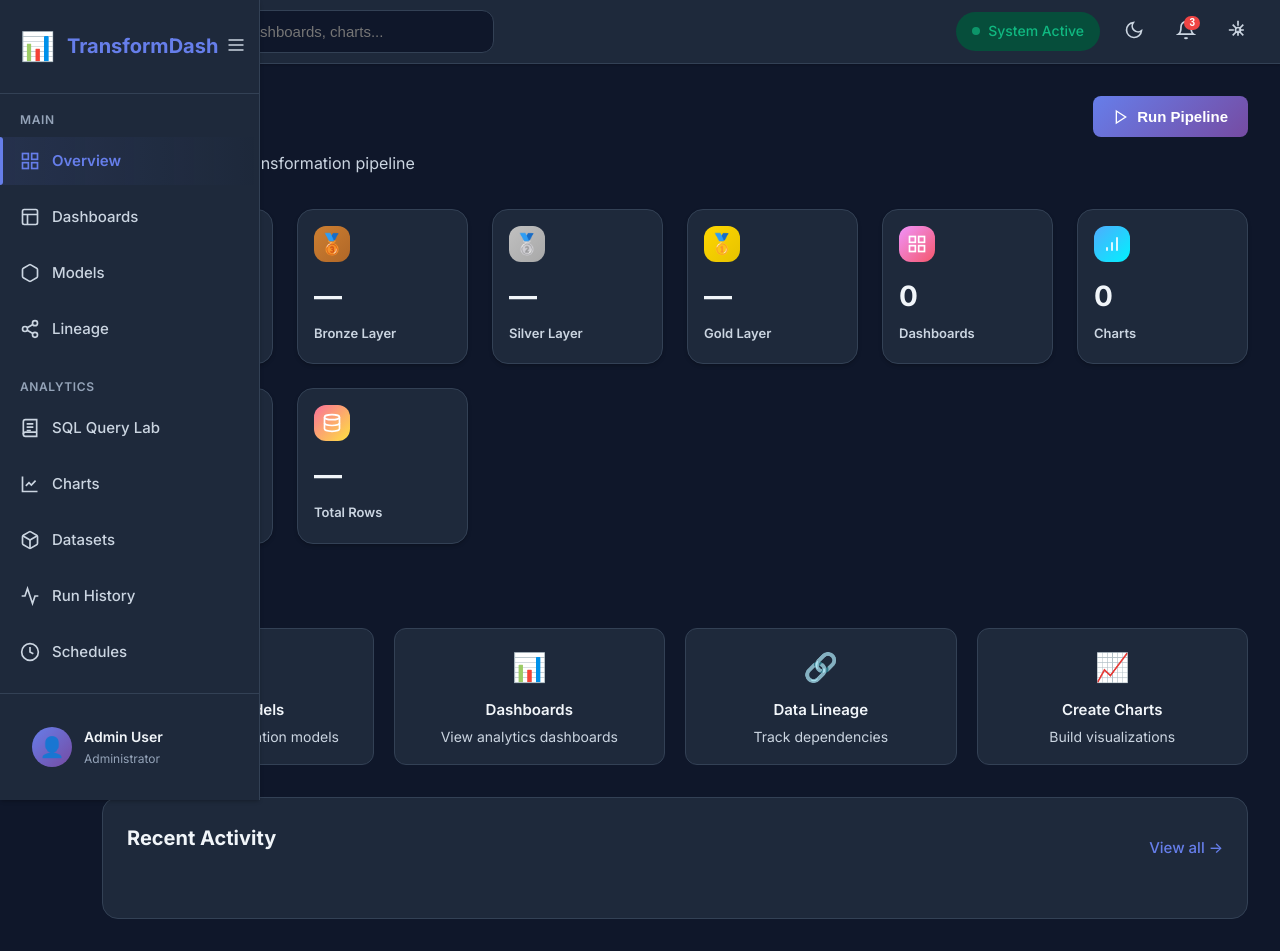
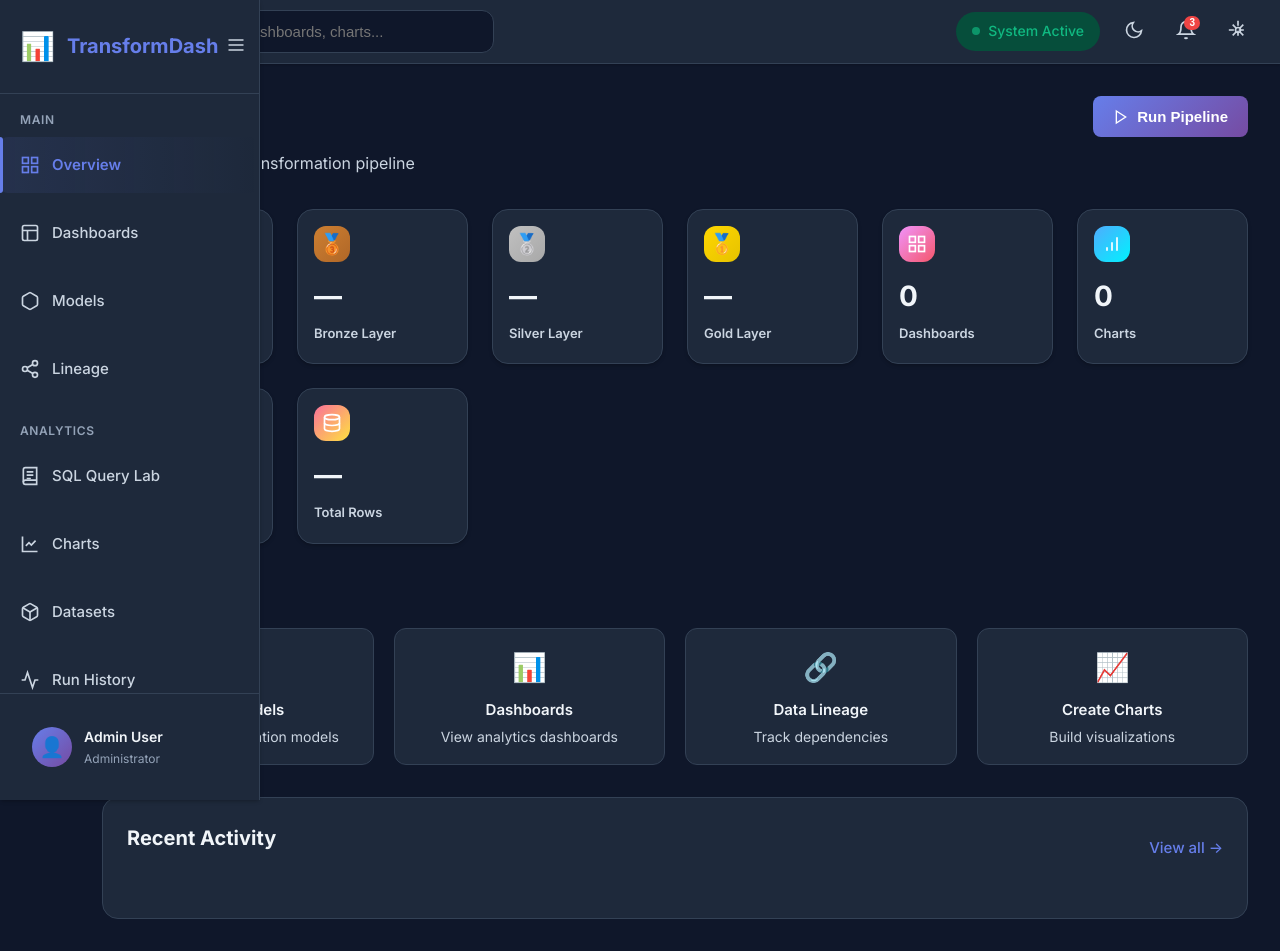
Before and after one commit to kraftaa/transformdash, a Python web app: template ui/templates/index.html in a window 1280 px wide. Run offline with Jinja, Linux system fonts and the light colour scheme; the template is opened without the code that fills it, so the values that code supplies are empty.

Commit message:
navigation icons overlapping fix

```diff
--- a/ui/static/css/styles.css
+++ b/ui/static/css/styles.css
@@ -276,14 +276,16 @@ body {
     display: flex;
     align-items: center;
     gap: var(--space-3);
-    padding: var(--space-3) var(--space-5);
+    padding: var(--space-4) var(--space-5);
     color: var(--color-text-secondary);
     text-decoration: none;
     transition: all var(--transition-fast);
     position: relative;
     font-size: 0.9375rem;
     font-weight: 500;
-    margin-bottom: 8px;
+    margin-bottom: 12px;
+    border-radius: var(--radius-md);
+    z-index: 1;
 }
 
 .nav-item:hover {
@@ -306,6 +308,7 @@ body {
     width: 3px;
     background: var(--color-primary);
     border-radius: 0 var(--radius-sm) var(--radius-sm) 0;
+    pointer-events: none;
 }
 
 .nav-icon {
```
